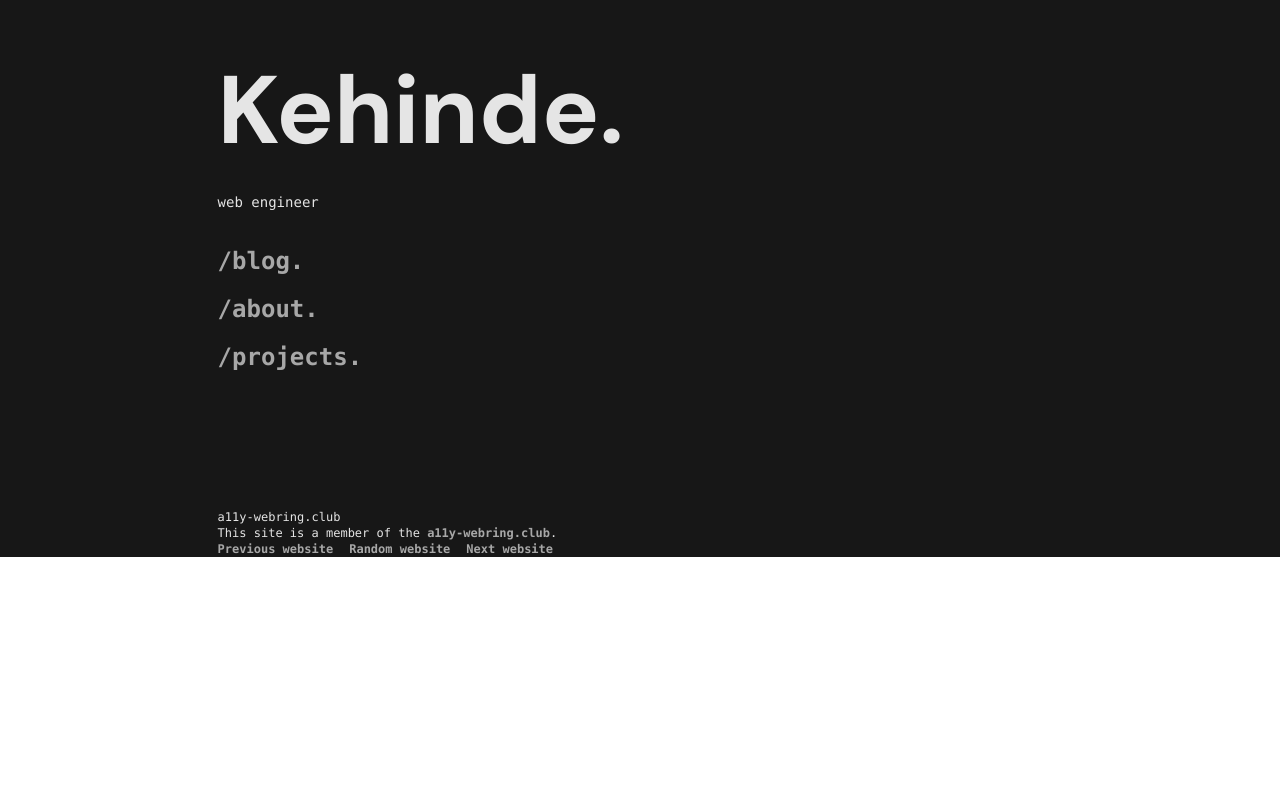
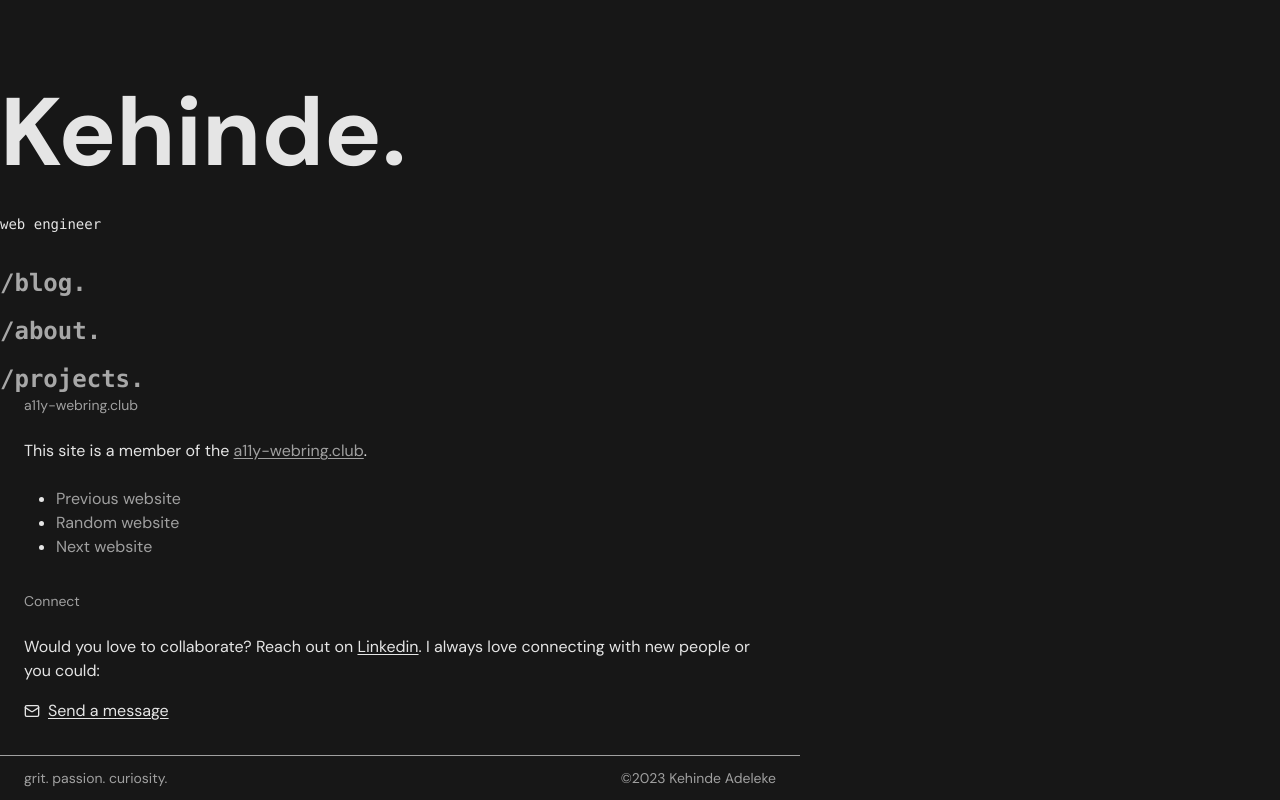
Before and after one commit to adeleke5140/portfolio-v2, a Next.js app: page / in a window 1280 px wide. Shown: the part 243-1043 px from the top of the page. Before the commit the page ends 800 px from the top, so only its background shows below. Built offline with nearby package versions, Linux system fonts and the light colour scheme.

Commit message:
feat: pages update

```diff
--- a/src/pages/blog/index.tsx
+++ b/src/pages/blog/index.tsx
@@ -13,7 +13,6 @@ export type Post = {
   language?: string;
 };
 
-const filter = ["All", "Published", "Draft"];
 const Index = ({
   allPostsData,
 }: InferGetStaticPropsType<typeof getStaticProps>) => {
@@ -42,7 +41,6 @@ const Index = ({
                   href={`/blog/${id}`}
                 >
                   {title}{" "}
-
                 </Link>
                 <br />
                 <span className="text-gray-500 text-xs">
--- a/src/pages/index.tsx
+++ b/src/pages/index.tsx
@@ -5,14 +5,15 @@ import { GetStaticProps, InferGetStaticPropsType } from "next";
 import Head from "next/head";
 import { useEffect } from "react";
 import { Post } from "./blog";
-import { A11yFooter } from "@/components/a11yFooter";
+import { A11ySection } from "@/components/a11ySection";
+import { MailIcon } from "lucide-react";
 
 export default function Home({
   allPostsData,
 }: InferGetStaticPropsType<typeof getStaticProps>) {
   const { updatePosts } = usePostContext();
   const completedPosts = allPostsData.filter((post) => {
-    if (post.status !== "draft" && post.status !== "editing") {
+    if (post.status == 'completed') {
       return post;
     }
   });
@@ -29,9 +30,39 @@ export default function Home({
         <link rel="icon" href="/kehinde.ico" />
       </Head>
 
-      <section className="max-w-[50rem] pl-8 sm:ml-[12%] sm:pl-16">
-        <HomePage />
-        <A11yFooter />
+      <section className="max-w-[50rem]">
+        <HomePage posts={completedPosts} />
+        <A11ySection />
+        <section aria-labelledby="Connect" className="px-6 mt-8 flex flex-col gap-6">
+          <h2 id="Connect" className="text-ken-grey text-sm">Connect</h2>
+          <div className="flex flex-col gap-4">
+            <p>
+              Would you love to collaborate? Reach out on {" "}
+              <a href="https://www.linkedin.com/in/adeleke5140/" className="underline underline-offset-2">Linkedin</a>. I
+              always love connecting with new people or you could:
+            </p>
+            <p>
+              <a
+                className="underline underline-offset-2 max-w-max flex items-center justify-start gap-2"
+                href="mailto:kehindeadeleke927@gmail.com?subject=Hi Kehinde, wanna work with you"
+              >
+                <MailIcon size={16} />
+                <span> Send a message</span>
+              </a>
+            </p>
+          </div>
+        </section>
+        <footer className="mt-8 border-ken-grey border-t-[1.2px] border-solid">
+          <div className="px-6 py-3 flex justify-between">
+            <p className="text-ken-grey text-sm">
+              grit. passion. curiosity.
+            </p>
+            <p className="text-ken-grey text-sm">
+              &copy;{new Date().getFullYear()} Kehinde Adeleke
+            </p>
+          </div>
+
+        </footer>
       </section>
     </>
   );
```
